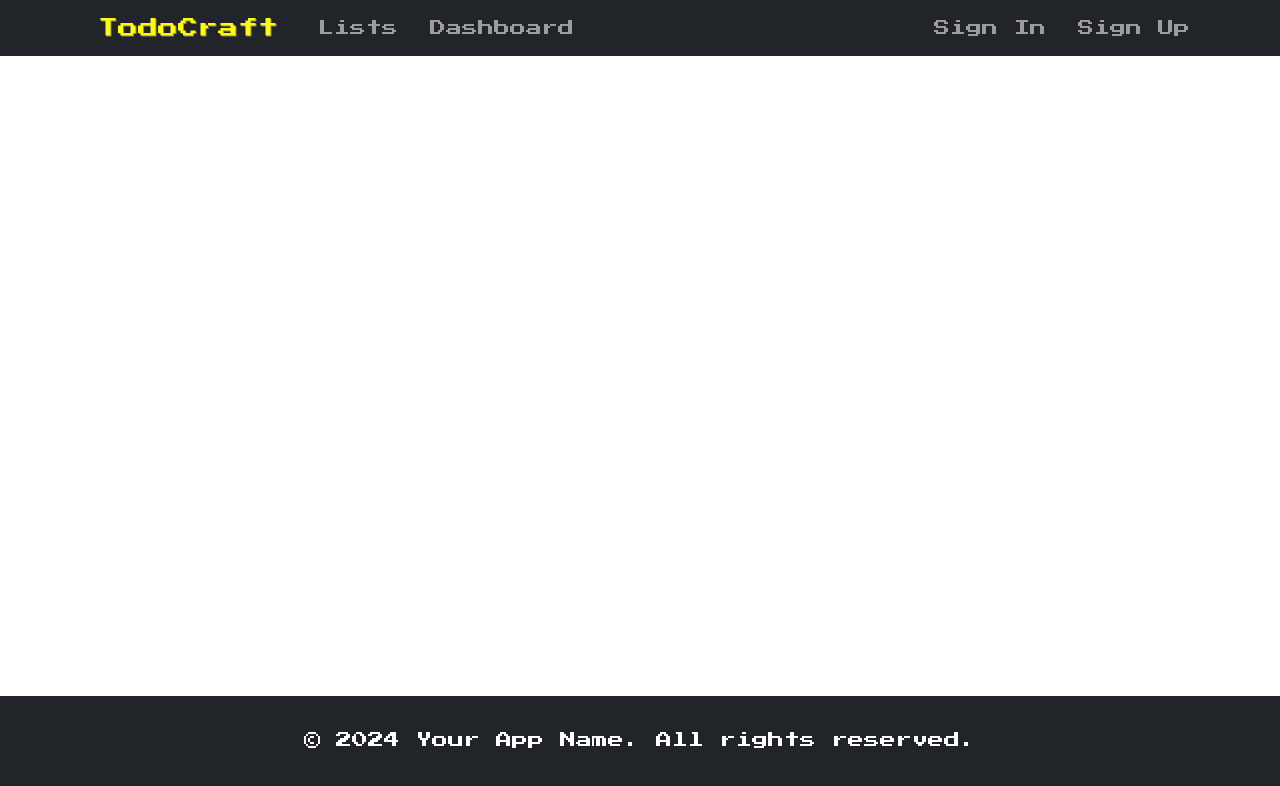
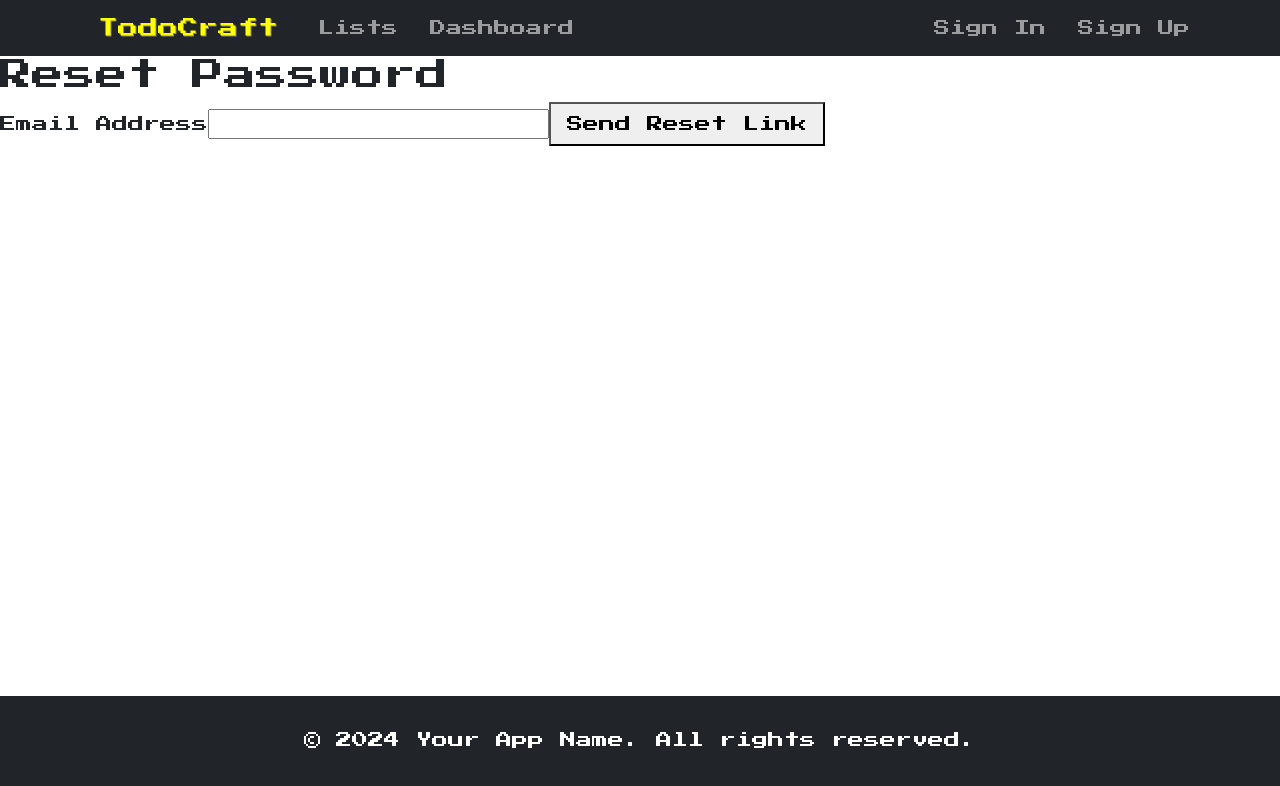
Before and after one commit to ZASMan/minecraft_todo_frontend, a React (Create React App) app: page /forgot-password in a window 1280 px wide. Shown: the top 786 px of the page. Built offline with nearby package versions, Linux system fonts and the light colour scheme; no server answers.

Commit message:
Account recovery in play

```diff
--- a/package.json
+++ b/package.json
@@ -21,7 +21,7 @@
     "web-vitals": "^2.1.4"
   },
   "scripts": {
-    "start": "HTTPS=true react-scripts start",
+    "start": "WATCHPACK_POLLING=true react-scripts start",
     "build": "react-scripts build",
     "test": "react-scripts test",
     "eject": "react-scripts eject"
--- a/src/App.css
+++ b/src/App.css
@@ -11,7 +11,7 @@ html, body {
 }
 
 main {
-  flex-grow: 1; /* This allows the main content to grow and push the footer to the bottom */
+  flex-grow: 1;
 }
 
 .navbar-brand{
@@ -32,13 +32,6 @@ main {
   color: yellow;
 }
 
-/* .user-icon{
-  margin-right: 1rem;
-} */
-
-.signout-link{
-  /* margin-right: 1rem; */
-}
 
 .footer {
   position: relative;
--- a/src/App.js
+++ b/src/App.js
@@ -1,4 +1,4 @@
-import { BrowserRouter as Router, Routes, Route, Link, Navigate } from 'react-router-dom';
+import { BrowserRouter as Router, Routes, Route, Link, Navigate, useLocation } from 'react-router-dom';
 import { Navbar, Nav, Container } from 'react-bootstrap';
 import { useState, useEffect } from 'react';
 import { auth } from './firebase';
@@ -6,12 +6,16 @@ import { onAuthStateChanged } from 'firebase/auth';
 import { PersonFill } from 'react-bootstrap-icons';
 import PrivateRoute from "./components/PrivateRoute";
 import "./App.css";
+// Pages
 import Home from "./components/Home";
 import Lists from "./components/Lists";
 import Signin from "./components/Signin";
 import Signup from "./components/Signup";
 import Dashboard from "./components/Dashboard";
 import EditList from "./components/EditList";
+import ForgotPassword from "./components/ForgotPassword";
+import NewPasswordConfirmation from "./components/NewPasswordConfirmation";
+// Components
 import Layout from './components/Layout';
 import AlertMessage from './components/AlertMessage';
 
@@ -46,6 +50,21 @@ function App() {
       }
     }
   };
+
+  const ForgotPasswordRoute = ({ children }) => {
+    return !authUser ? children : <Navigate to="/" />;
+  };
+
+const PasswordResetRoute = ({ children }) => {
+  const location = useLocation();
+  const queryParams = new URLSearchParams(location.search);
+  const oobCode = queryParams.get('oobCode');
+
+  console.log("OOB Code:", oobCode); // Add this line for debugging
+
+  return oobCode ? children : <Navigate to="/signin" />;
+};
+
 
   return (
     <Router>
@@ -93,6 +112,8 @@ function App() {
           <main className="content">
             <Routes>
               <Route path="/" element={<Home />} />
+              <Route path="/forgot-password" element={<ForgotPasswordRoute><ForgotPassword /></ForgotPasswordRoute>} />
+              <Route path="/reset-password" element={<PasswordResetRoute><NewPasswordConfirmation /></PasswordResetRoute>} />
               <Route path="/lists" element={<PrivateRoute authenticated={authUser !== null} redirect="/signin" element={<Lists authUser={authUser} />} />} />
               <Route path="/lists/edit/:listId" element={<PrivateRoute authenticated={authUser !== null} redirect="/signin" element={<EditList authUser={authUser} />} />} />
               <Route path="/dashboard" element={<PrivateRoute authenticated={authUser !== null} redirect="/signin" element={<Dashboard authUser={authUser} />} />} />
--- /dev/null
+++ b/src/components/ForgotPassword.js
@@ -0,0 +1,46 @@
+import React, { useState } from 'react';
+import { getAuth, sendPasswordResetEmail } from 'firebase/auth';
+
+function ForgotPassword() {
+  const [email, setEmail] = useState('');
+  const [message, setMessage] = useState(null);
+  const [error, setError] = useState(null);
+
+  const handlePasswordReset = async (e) => {
+    e.preventDefault();
+    const auth = getAuth();
+
+    const actionCodeSettings = {
+      url: 'http://localhost:3000/reset-password', // URL where users will land after clicking the reset link.
+      handleCodeInApp: true,
+    };
+
+    try {
+      await sendPasswordResetEmail(auth, email, actionCodeSettings);
+      setMessage('Password reset link has been sent to your email.');
+    } catch (error) {
+      setError('Error sending reset email. Please try again.');
+    }
+  };
+
+  return (
+    <div className="forgot-password-container">
+      <h2>Reset Password</h2>
+      <form onSubmit={handlePasswordReset}>
+        <label htmlFor="email">Email Address</label>
+        <input
+          type="email"
+          id="email"
+          value={email}
+          onChange={(e) => setEmail(e.target.value)}
+          required
+        />
+        <button type="submit">Send Reset Link</button>
+      </form>
+      {message && <p>{message}</p>}
+      {error && <p>{error}</p>}
+    </div>
+  );
+}
+
+export default ForgotPassword;
--- /dev/null
+++ b/src/components/NewPasswordConfirmation.js
@@ -0,0 +1,58 @@
+import React, { useState } from 'react';
+import { getAuth, confirmPasswordReset } from 'firebase/auth';
+import { useNavigate, useSearchParams } from 'react-router-dom';
+
+function NewPasswordConfirmation() {
+  const [password, setPassword] = useState('');
+  const [confirmPassword, setConfirmPassword] = useState('');
+  const [error, setError] = useState(null);
+  const navigate = useNavigate();
+  const [searchParams] = useSearchParams();
+  const oobCode = searchParams.get('oobCode'); // Get the reset code from the URL
+
+  const handleSubmit = async (e) => {
+    e.preventDefault();
+
+    if (password !== confirmPassword) {
+      setError('Passwords do not match.');
+      return;
+    }
+
+    const auth = getAuth();
+
+    try {
+      await confirmPasswordReset(auth, oobCode, password);
+      navigate('/signin'); // Redirect to sign-in after success
+    } catch (error) {
+      setError('Error resetting password. Please try again.');
+    }
+  };
+
+  return (
+    <div className="new-password-container">
+      <h2>Enter New Password</h2>
+      <form onSubmit={handleSubmit}>
+        <label htmlFor="password">New Password</label>
+        <input
+          type="password"
+          id="password"
+          value={password}
+          onChange={(e) => setPassword(e.target.value)}
+          required
+        />
+        <label htmlFor="confirmPassword">Confirm New Password</label>
+        <input
+          type="password"
+          id="confirmPassword"
+          value={confirmPassword}
+          onChange={(e) => setConfirmPassword(e.target.value)}
+          required
+        />
+        <button type="submit">Reset Password</button>
+      </form>
+      {error && <p>{error}</p>}
+    </div>
+  );
+}
+
+export default NewPasswordConfirmation;
--- a/src/components/Signin.js
+++ b/src/components/Signin.js
@@ -1,7 +1,7 @@
 import { useState, useEffect } from 'react';
 import { signInWithEmailAndPassword } from 'firebase/auth';
 import { auth } from '../firebase';
-import { useNavigate } from 'react-router-dom';
+import { useNavigate, Link } from 'react-router-dom';
 import AlertMessage from './AlertMessage';
 import './Auth.css';
 
@@ -66,6 +66,9 @@ const Signin = () => {
               onChange={(e) => setPassword(e.target.value)}
               required
             />
+            <p>
+              <Link to="/forgot-password">Forgot Password?</Link>
+            </p>
             <div className="button-group">
               <button type="submit" className="submit-button">Sign In</button>
               <button type="button" className="auth-redirect-button" onClick={() => navigate('/signup')}>Sign Up</button>
```
